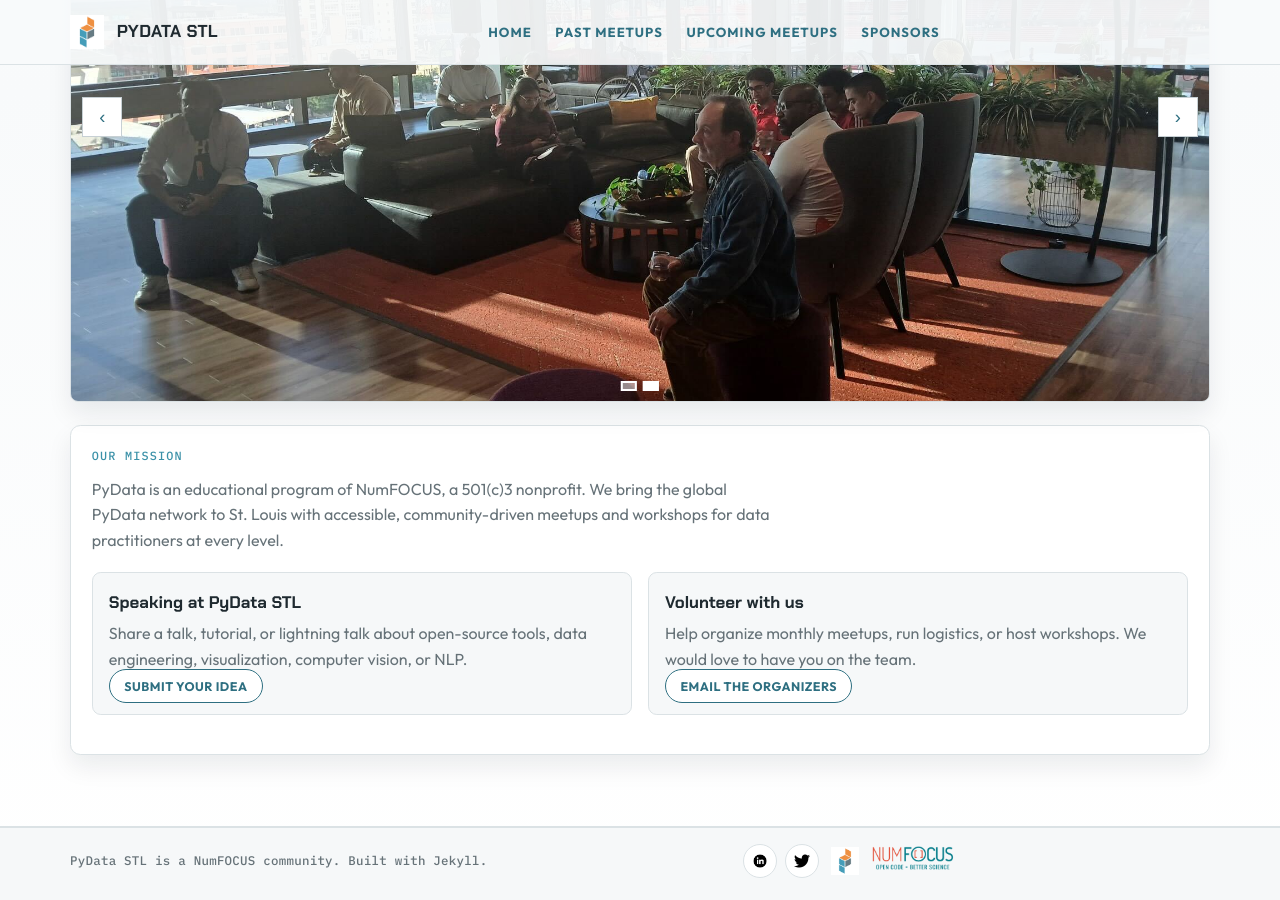
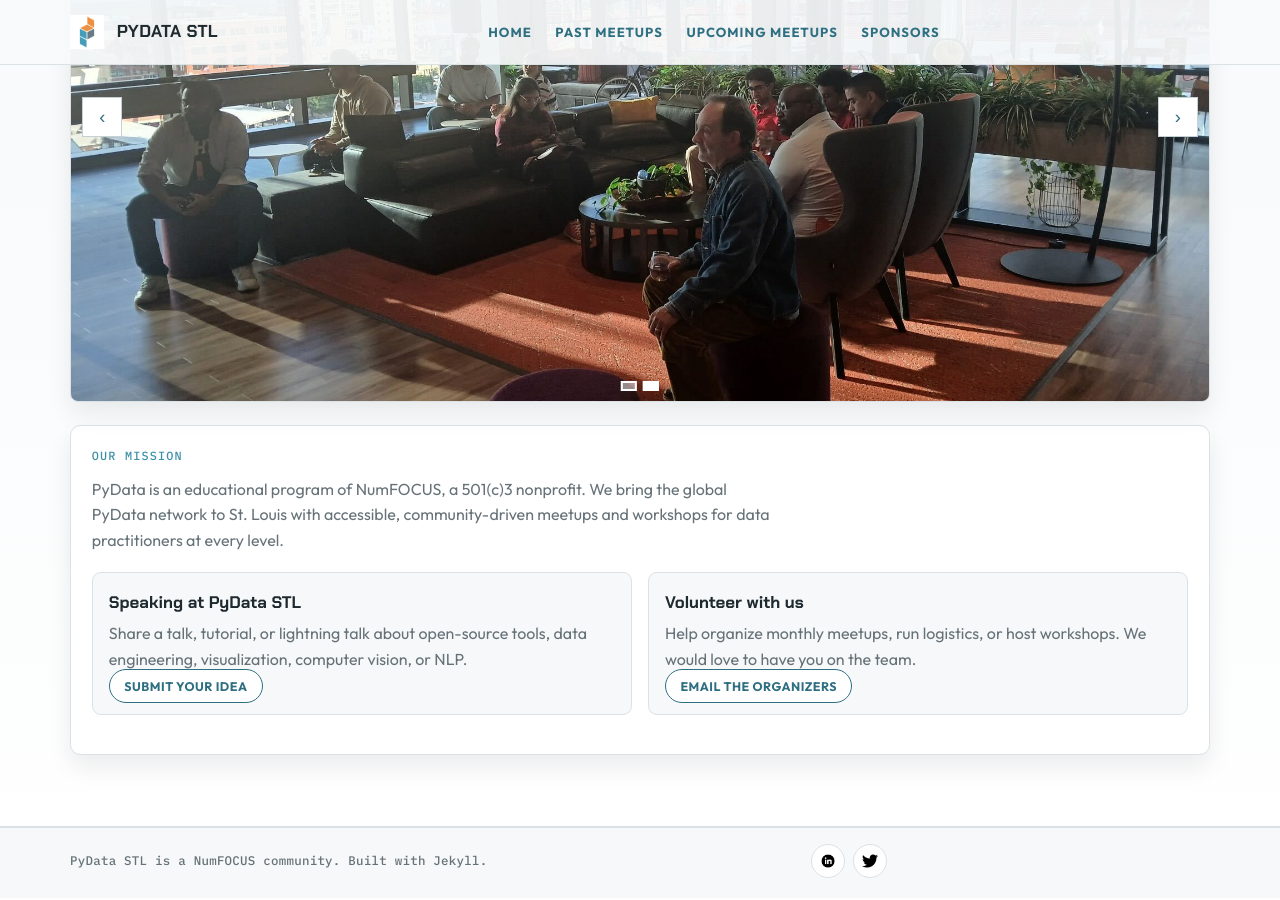
Before and after one commit to pydatastl/pydatastl.github.io, a Jekyll site: the page built from index.markdown, in a window 1280 px wide and 900 px high, scrolled down 898 px. Built offline with Jekyll 4.4.1, drawn with Linux system fonts in a browser that asks for light colours.

Commit message:
Bug Fixes

```diff
--- a/_layouts/default.html
+++ b/_layouts/default.html
@@ -79,12 +79,6 @@
                 <img src="{{ '/assets/images/twitter.png' | relative_url }}" alt="X">
               </a>
             </div>
-            {% if site.logo %}
-              <img class="partner-logo" src="{{ site.logo | relative_url }}" alt="{{ site.title | escape }} logo">
-            {% endif %}
-            <a href="https://numfocus.org" aria-label="NumFOCUS">
-              <img class="partner-logo" src="{{ '/assets/images/numfocus.png' | relative_url }}" alt="NumFOCUS logo">
-            </a>
           </div>
         </div>
       </footer>
```
